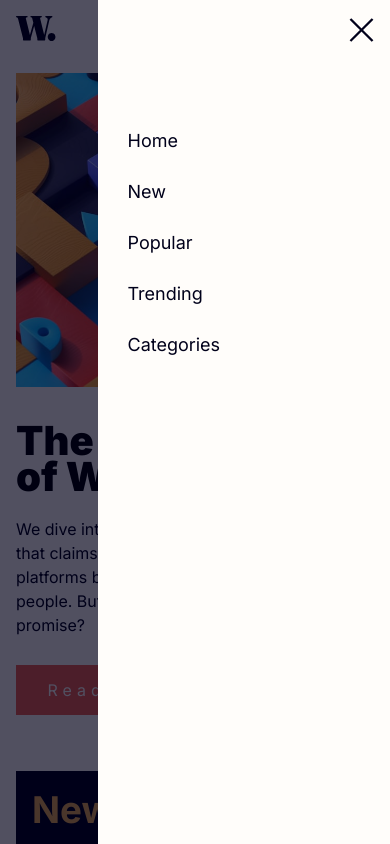
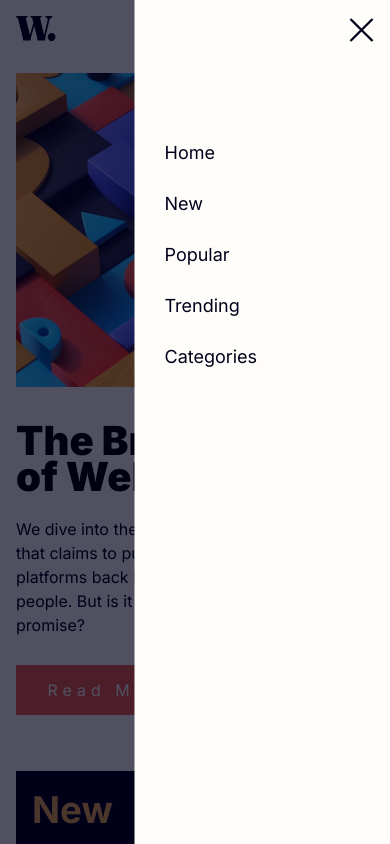
Before and after one commit to iamdrmeka/news-home-page, a plain HTML site: page index.html in a window 390 px wide. Both pictures are taken after a click on the picture 359 px from the left and 30 px from the top of the page. Shown: the top 844 px of the page. Drawn offline with Linux system fonts and the light colour scheme.

Commit message:
Last commit I Promise

```diff
--- a/index.html
+++ b/index.html
@@ -17,7 +17,7 @@
     <main>
         <!-- this is the navigation and logo -->
 
-        <div class="overlay">
+        <div class="overlay toggle">
 
         </div>
       <nav>
@@ -32,8 +32,8 @@
             <li class="pages"><a href="index.html">Trending</a></li>
             <li class="pages"><a href="index.html">Categories</a></li>
           </ul>
-          <img src="/images/icon-menu.svg" alt="menu" class="menu-btn" id="menu">
-          <img src="/images/icon-menu-close.svg" alt="close-menu" class="close" id="close">
+          <img src="/images/icon-menu.svg" alt="menu" class="menu-btn toggle" id="menu">
+          <img src="/images/icon-menu-close.svg" alt="close-menu" class="close toggle" id="close">
         </div>
       </nav>
       <!-- End for the naav and logo -->
--- a/news.js
+++ b/news.js
@@ -32,4 +32,4 @@ overLay.addEventListener('click', function(){
 
 });
 
-//this code would have been written better and shorter if I have learn looping, but for now, This is howi can do it till I get better with Javascript.
+// this code would have been written better and shorter if I have learn looping, but for now, This is howi can do it till I get better with Javascript.
--- a/style.scss
+++ b/style.scss
@@ -245,7 +245,7 @@ ul {
 
   main {
     padding: 16px;
-    position: relative;
+
     overflow-x: hidden;
 
   }
@@ -267,15 +267,15 @@ ul {
   }
 
   .mobile-menu-hidden {
-  position: absolute;
-  background-color: $off-white;
-  top: 0;
-  bottom: 0;
-  right: -800px;
-  padding-top: 100px;
-  z-index:1;
-  width: 75vw;
-    transition: all 0.4s ease;
+    background-color: $off-white;
+    padding-top: 7rem;
+    position: fixed;
+    top: 0;
+    bottom: 0;
+    width: 100vw;
+    transform: translateX(100vw);
+
+
 
   li{
     display: block;
@@ -287,8 +287,8 @@ ul {
   }
 
   .show-mobile-menu{
-    right:0;
-    transition: all 0.4s ease;
+    transform: translateX(-55vw);
+
   }
 
   .menu-btn {
@@ -381,17 +381,17 @@ ul {
   .overlay {
   position: absolute;
    background-color: hsla(240, 100%, 5%, 0.681);
+   z-index: 0;
    top: 0;
    bottom: 0;
-   right: 100vw;
    left: 0;
-   z-index: 0;
-   display: none;
-   transition: 0.4s ease;
+   right: 0;
+display: none;
+ transition: 0.5s ease;
+
   }
 
   .over-show {
-    display: block;
-    right: 0;
+display: block;
   }
 }
```
Also changed, not shown: style.css, 1 other file.
